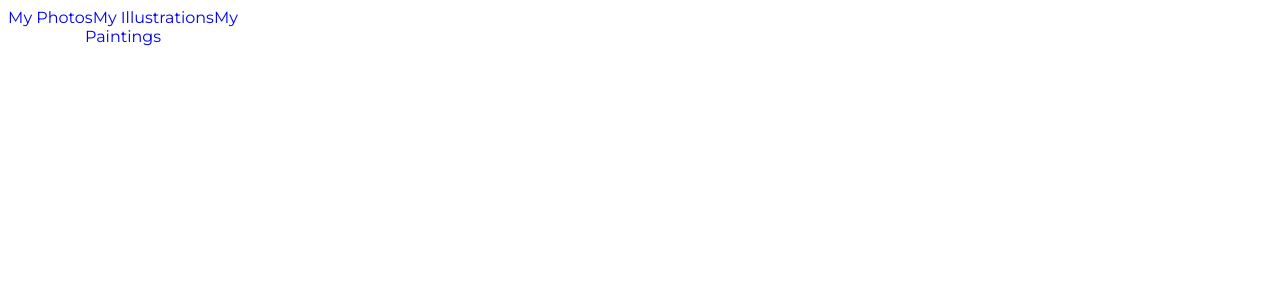
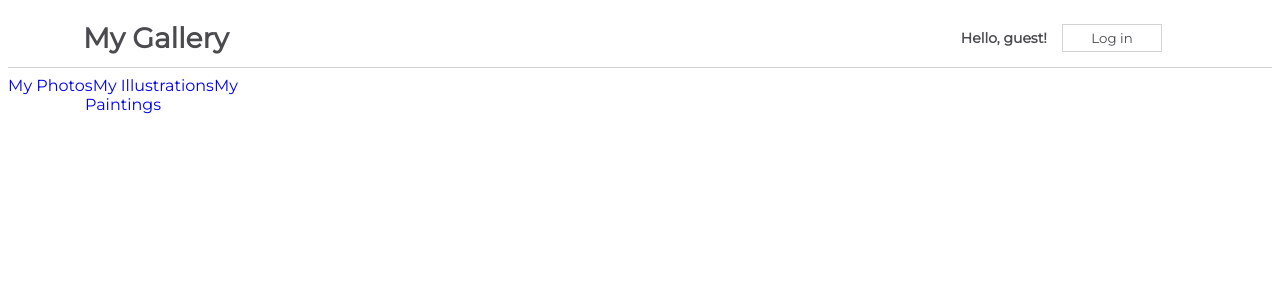
Before and after one commit to samuelkerstell/Challenge2, a React (Create React App) app in the folder my-app/: page / in a window 1280 px wide. Shown: the top 300 px of the page. Built offline with nearby package versions, Linux system fonts and the light colour scheme.

Commit message:
challenge 2

```diff
--- a/my-app/src/App.js
+++ b/my-app/src/App.js
@@ -1,10 +1,12 @@
 import css from './App.module.css';
 import Sidebar from "./components/Sidebar";
+import NavBarSimple from './components/NavBarSimple';
 
 function App() {
   return (
     <div className={css.App}>
       {/* Add your components here */}
+      <NavBarSimple />
       <Sidebar />
     </div>
   );
--- /dev/null
+++ b/my-app/src/components/NavBarSimple.js
@@ -0,0 +1,36 @@
+import React, { Component } from "react";
+import css from "./css/NavBarSimple.module.css";
+
+class NavBarSimple extends Component {
+
+    constructor(props) {
+        super(props);
+
+        this.state = {
+            message: "Hello, guest!",
+            buttonText: "Log in"
+        }
+    }
+
+    handleclick = () => {
+        this.setState((prevState) => ({
+            message: prevState.message === "Hello, guest!" ? "Welcome back, user!" : "Hello, guest!",
+            buttonText: prevState.buttonText === "Log out" ? "Log in" : "Log out",
+        }), ()=> console.log(this.state.message))
+
+    }
+
+    render() {
+        return (
+            <div className={css.NavBar}>
+                <h1>My Gallery</h1>
+                <div>
+                   <span>{this.state.message}</span>
+                    <button onClick={() => this.handleclick()}>{this.state.buttonText}</button>
+                </div>
+            </div>
+        )
+    }
+}
+
+export default NavBarSimple
```
Also changed, not shown: 1 other file (tests, documents, lock files or other folders).
